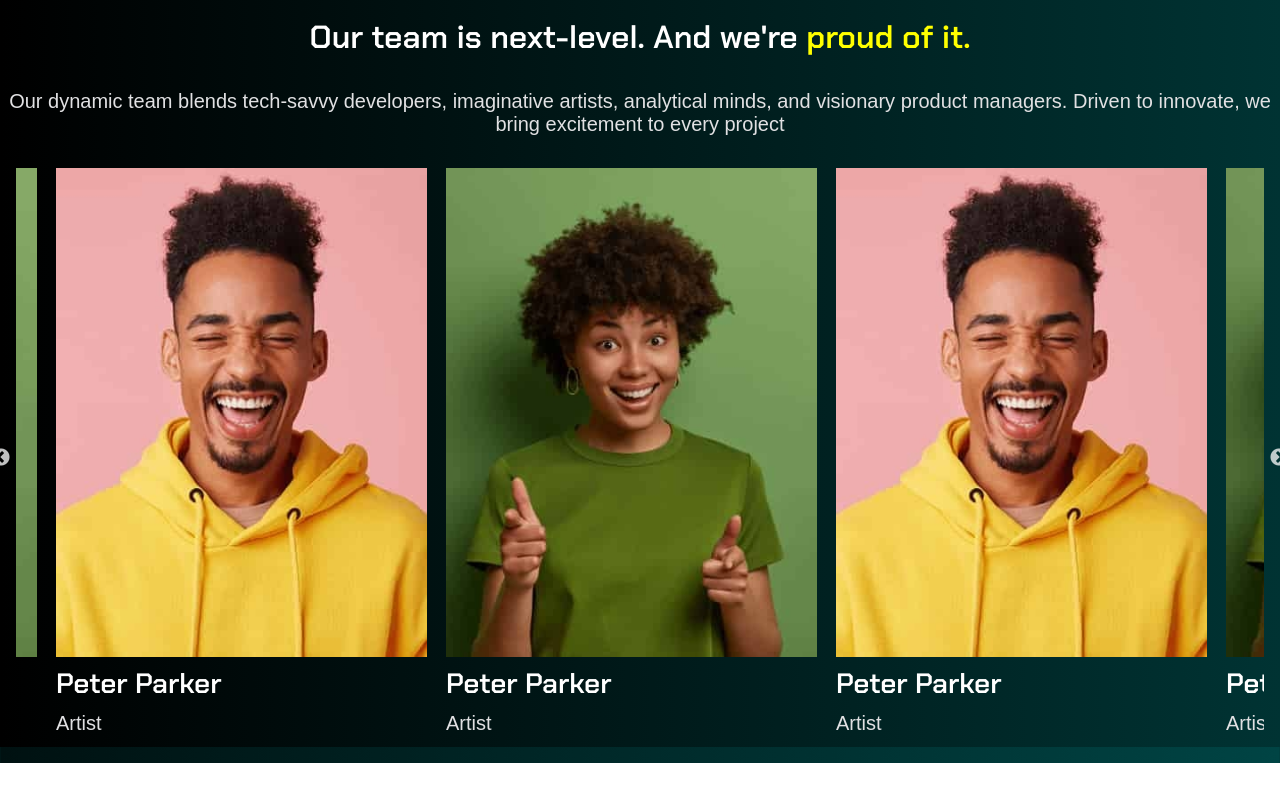
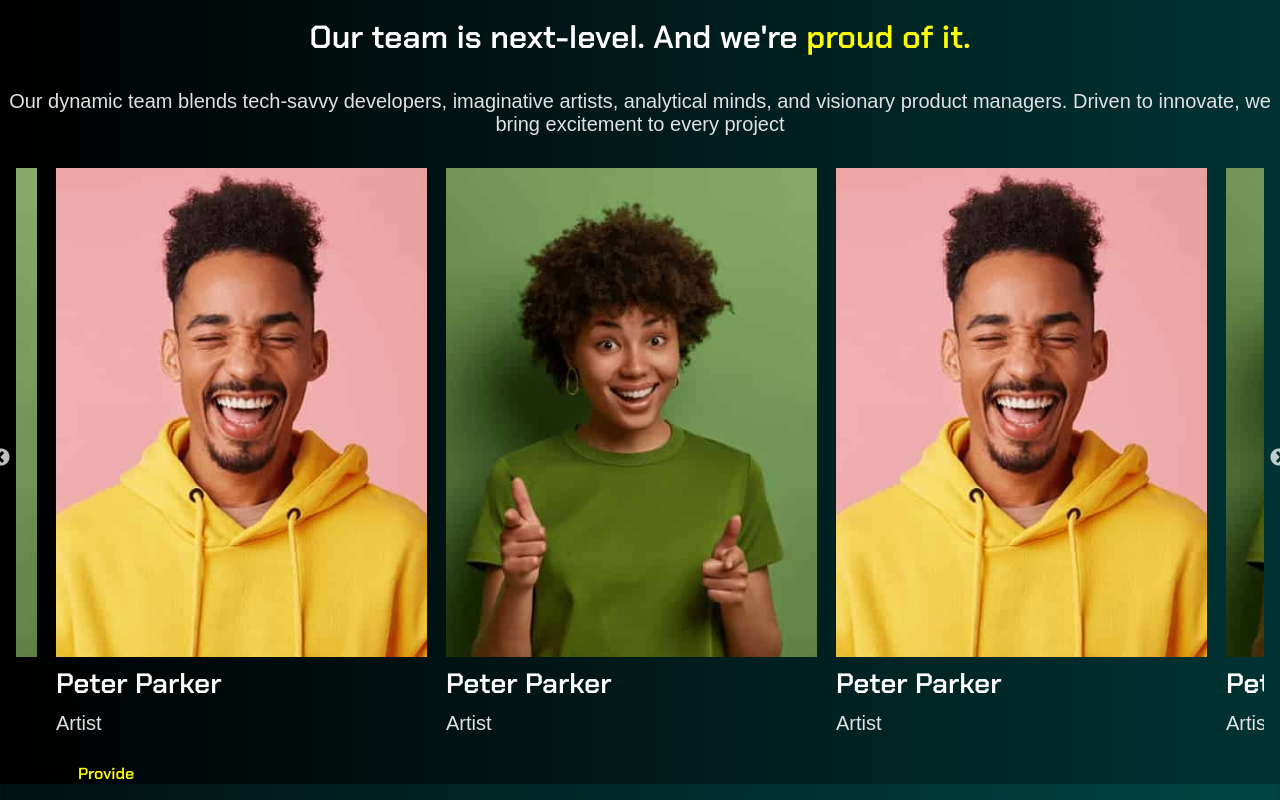
Before and after one commit to Bupilipili/4x, a React (Create React App) app: page / in a window 1280 px wide. Shown: the part 4126-4926 px from the top of the page. Before the commit the page ends 4889 px from the top, so only its background shows below. Built offline with nearby package versions, Linux system fonts and the light colour scheme; a web font is replaced by a local one.

Commit message:
Update Home.js

```diff
--- a/src/components/js/Home.js
+++ b/src/components/js/Home.js
@@ -71,7 +71,7 @@ function Home() {
           return oldCount;
         }
       });
-    }, 1000); // Increment count3 every 4 seconds
+    }, 1000); // Increment count3 every 1 seconds
 
     return () => {
       clearInterval(interval);
@@ -250,7 +250,7 @@ function Home() {
           <p className='head7'>Peter Parker<br/><span className='intro6'>Artist</span></p>
         </div>
       </Slider>
-
+      <p className='head8'>Our Team<span className='sub4'> Provide</span></p>
 
 
 
```
